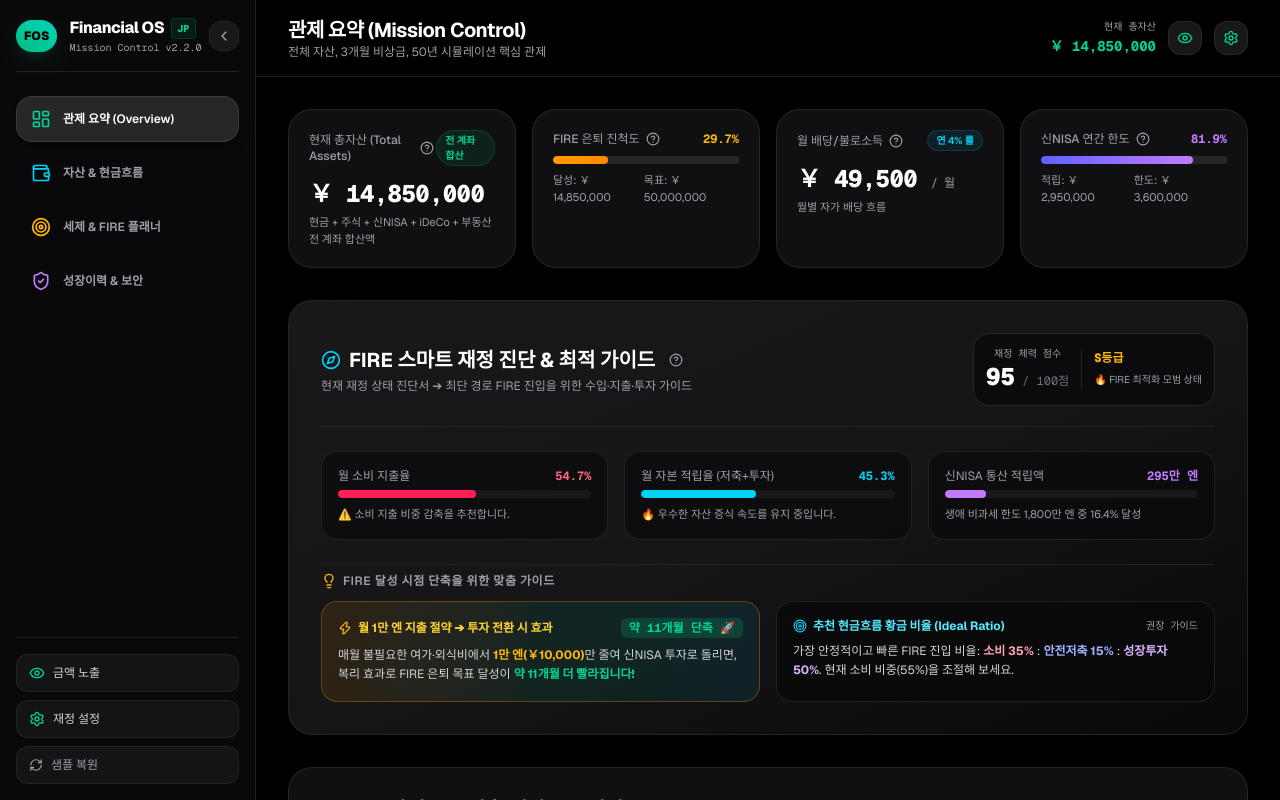
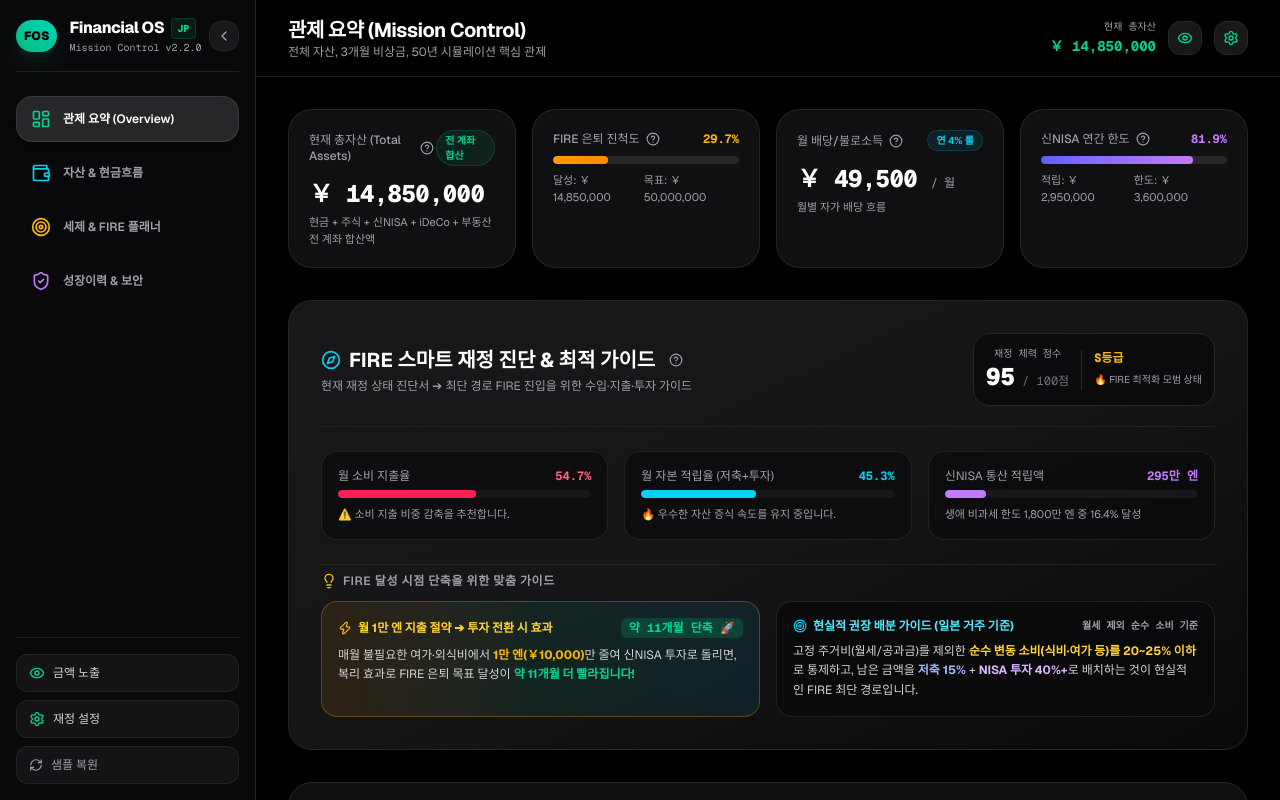
Before and after one commit to jominq0131-boop/financial-os, a Next.js app: page / in a window 1280 px wide. Shown: the top 800 px of the page. Built offline with nearby package versions, Linux system fonts and the light colour scheme.

Commit message:
fix: adjust realistic expense ratio guide excluding essential housing costs in FireAdvisorCard

```diff
--- a/src/components/dashboard/FireAdvisorCard.tsx
+++ b/src/components/dashboard/FireAdvisorCard.tsx
@@ -183,12 +183,12 @@ export default function FireAdvisorCard() {
             <div className="flex items-center justify-between">
               <span className="text-xs font-bold text-cyan-300 flex items-center gap-1.5">
                 <Target className="w-3.5 h-3.5 text-cyan-400" />
-                추천 현금흐름 황금 비율 (Ideal Ratio)
+                현실적 권장 배분 가이드 (일본 거주 기준)
               </span>
-              <span className="text-[10px] text-zinc-400 font-mono">권장 가이드</span>
+              <span className="text-[10px] text-zinc-400 font-mono font-bold">월세 제외 순수 소비 기준</span>
             </div>
             <p className="text-xs text-zinc-300 leading-relaxed">
-              가장 안정적이고 빠른 FIRE 진입 비율: <strong className="text-rose-300">소비 35%</strong> : <strong className="text-indigo-300">안전저축 15%</strong> : <strong className="text-purple-300">성장투자 50%</strong>. 현재 소비 비중({expenseRate.toFixed(0)}%)을 조절해 보세요.
+              고정 주거비(월세/공과금)를 제외한 <strong className="text-amber-300">순수 변동 소비(식비·여가 등)를 20~25% 이하</strong>로 통제하고, 남은 금액을 <strong className="text-indigo-300">저축 15%</strong> + <strong className="text-purple-300">NISA 투자 40%+</strong>로 배치하는 것이 현실적인 FIRE 최단 경로입니다.
             </p>
           </div>
         </div>
```
